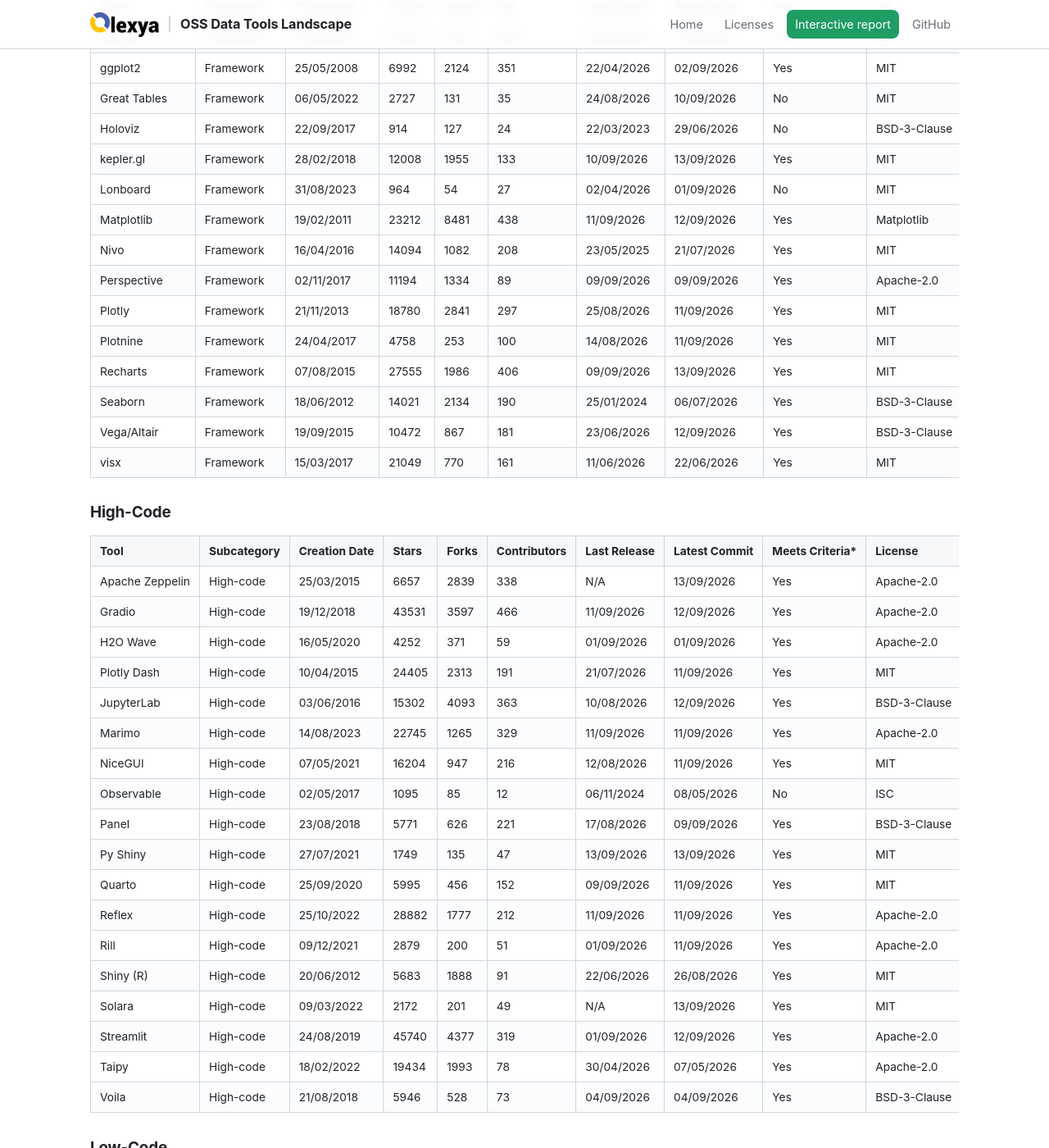
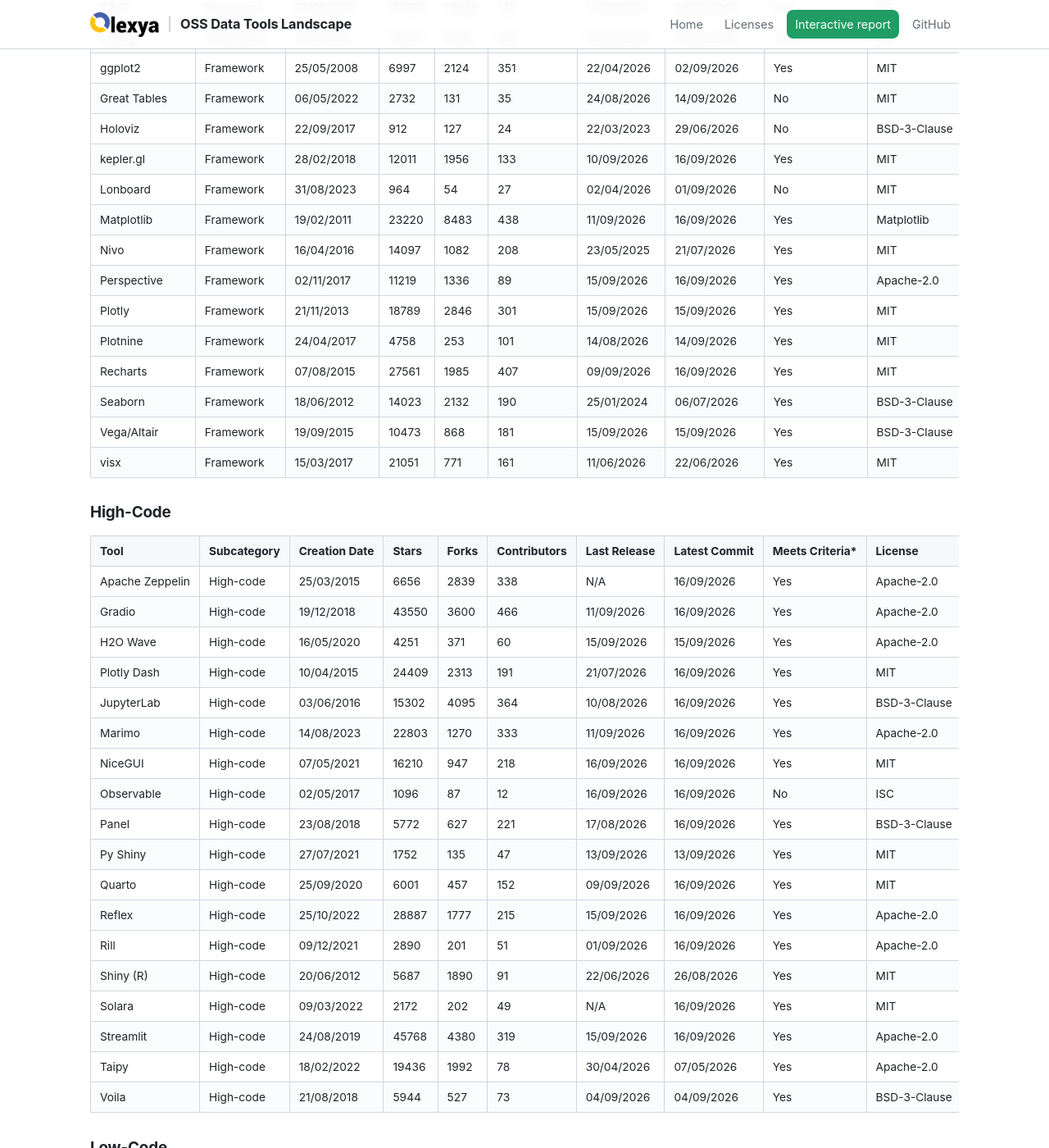
Before and after one commit to olexya/oss-data-tools-landscape, a Jekyll site: the page built from 04.analysis_and_output.md, in a window 1280 px wide and 1400 px high, scrolled down 869 px. Shown: the whole window at 82% size. Built offline with Jekyll 4.4.1, drawn with Linux system fonts in a browser that asks for light colours; our own code applies the rules of GitHub Pages for plain Markdown files; some of the changed text lies outside the part shown.

Commit message:
Update tools inventory [automated]

```diff
--- a/04.analysis_and_output.md
+++ b/04.analysis_and_output.md
@@ -17,96 +17,96 @@ Here is a summary table of the main analysis and output tools we have identified
 
 | Tool | Subcategory | Creation Date | Stars | Forks | Contributors | Last Release | Latest Commit | Meets Criteria* | License | Link |
 |---|---|---|---|---|---|---|---|---|---|---|
-| AntV G2 | Framework | 26/05/2016 | 12606 | 1661 | 217 | 06/01/2026 | 15/07/2026 | Yes | MIT | https://github.com/antvis/G2 |
-| ApexCharts | Framework | 24/07/2018 | 15157 | 1376 | 234 | 12/09/2026 | 13/09/2026 | Yes | MIT | https://github.com/apexcharts/apexcharts.js |
-| Apache ECharts | Framework | 03/04/2013 | 67313 | 19821 | 274 | 19/05/2026 | 12/09/2026 | Yes | Apache-2.0 | https://github.com/apache/echarts |
-| Bokeh | Framework | 26/03/2012 | 20449 | 4265 | 388 | N/A | 13/09/2026 | Yes | BSD-3-Clause | https://github.com/bokeh/bokeh |
-| Chart JS | Framework | 17/03/2013 | 67694 | 11935 | 426 | 13/10/2025 | 13/09/2026 | Yes | MIT | https://github.com/chartjs/Chart.js |
-| Cube | Framework | 16/09/2018 | 20815 | 2134 | 369 | 10/09/2026 | 12/09/2026 | Yes | Apache-2.0 | https://github.com/cube-js/cube |
-| D3JS | Framework | 27/09/2010 | 113726 | 22653 | 136 | 12/03/2024 | 28/05/2026 | Yes | ISC | https://github.com/d3/d3 |
-| deck.gl | Framework | 15/12/2015 | 14586 | 2267 | 285 | 05/09/2026 | 11/09/2026 | Yes | MIT | https://github.com/visgl/deck.gl |
-| ggplot2 | Framework | 25/05/2008 | 6992 | 2124 | 351 | 22/04/2026 | 02/09/2026 | Yes | MIT | https://github.com/tidyverse/ggplot2 |
-| Great Tables | Framework | 06/05/2022 | 2727 | 131 | 35 | 24/08/2026 | 10/09/2026 | No | MIT | https://github.com/posit-dev/great-tables |
-| Holoviz | Framework | 22/09/2017 | 914 | 127 | 24 | 22/03/2023 | 29/06/2026 | No | BSD-3-Clause | https://github.com/holoviz/holoviz |
-| kepler.gl | Framework | 28/02/2018 | 12008 | 1955 | 133 | 10/09/2026 | 13/09/2026 | Yes | MIT | https://github.com/keplergl/kepler.gl |
+| AntV G2 | Framework | 26/05/2016 | 12607 | 1660 | 217 | 06/01/2026 | 15/07/2026 | Yes | MIT | https://github.com/antvis/G2 |
+| ApexCharts | Framework | 24/07/2018 | 15157 | 1377 | 235 | 15/09/2026 | 16/09/2026 | Yes | MIT | https://github.com/apexcharts/apexcharts.js |
+| Apache ECharts | Framework | 03/04/2013 | 67338 | 19823 | 274 | 19/05/2026 | 12/09/2026 | Yes | Apache-2.0 | https://github.com/apache/echarts |
+| Bokeh | Framework | 26/03/2012 | 20454 | 4264 | 388 | N/A | 16/09/2026 | Yes | BSD-3-Clause | https://github.com/bokeh/bokeh |
+| Chart JS | Framework | 17/03/2013 | 67696 | 11934 | 426 | 13/10/2025 | 14/09/2026 | Yes | MIT | https://github.com/chartjs/Chart.js |
+| Cube | Framework | 16/09/2018 | 20850 | 2136 | 371 | 16/09/2026 | 16/09/2026 | Yes | Apache-2.0 | https://github.com/cube-js/cube |
+| D3JS | Framework | 27/09/2010 | 113736 | 22648 | 136 | 12/03/2024 | 28/05/2026 | Yes | ISC | https://github.com/d3/d3 |
+| deck.gl | Framework | 15/12/2015 | 14594 | 2266 | 285 | 05/09/2026 | 15/09/2026 | Yes | MIT | https://github.com/visgl/deck.gl |
+| ggplot2 | Framework | 25/05/2008 | 6997 | 2124 | 351 | 22/04/2026 | 02/09/2026 | Yes | MIT | https://github.com/tidyverse/ggplot2 |
+| Great Tables | Framework | 06/05/2022 | 2732 | 131 | 35 | 24/08/2026 | 14/09/2026 | No | MIT | https://github.com/posit-dev/great-tables |
+| Holoviz | Framework | 22/09/2017 | 912 | 127 | 24 | 22/03/2023 | 29/06/2026 | No | BSD-3-Clause | https://github.com/holoviz/holoviz |
+| kepler.gl | Framework | 28/02/2018 | 12011 | 1956 | 133 | 10/09/2026 | 16/09/2026 | Yes | MIT | https://github.com/keplergl/kepler.gl |
 | Lonboard | Framework | 31/08/2023 | 964 | 54 | 27 | 02/04/2026 | 01/09/2026 | No | MIT | https://github.com/developmentseed/lonboard |
-| Matplotlib | Framework | 19/02/2011 | 23212 | 8481 | 438 | 11/09/2026 | 12/09/2026 | Yes | Matplotlib | https://github.com/matplotlib/matplotlib |
-| Nivo | Framework | 16/04/2016 | 14094 | 1082 | 208 | 23/05/2025 | 21/07/2026 | Yes | MIT | https://github.com/plouc/nivo |
-| Perspective | Framework | 02/11/2017 | 11194 | 1334 | 89 | 09/09/2026 | 09/09/2026 | Yes | Apache-2.0 | https://github.com/finos/perspective |
-| Plotly | Framework | 21/11/2013 | 18780 | 2841 | 297 | 25/08/2026 | 11/09/2026 | Yes | MIT | https://github.com/plotly/plotly.py |
-| Plotnine | Framework | 24/04/2017 | 4758 | 253 | 100 | 14/08/2026 | 11/09/2026 | Yes | MIT | https://github.com/has2k1/plotnine |
-| Recharts | Framework | 07/08/2015 | 27555 | 1986 | 406 | 09/09/2026 | 13/09/2026 | Yes | MIT | https://github.com/recharts/recharts |
-| Seaborn | Framework | 18/06/2012 | 14021 | 2134 | 190 | 25/01/2024 | 06/07/2026 | Yes | BSD-3-Clause | https://github.com/mwaskom/seaborn |
-| Vega/Altair | Framework | 19/09/2015 | 10472 | 867 | 181 | 23/06/2026 | 12/09/2026 | Yes | BSD-3-Clause | https://github.com/vega/altair |
-| visx | Framework | 15/03/2017 | 21049 | 770 | 161 | 11/06/2026 | 22/06/2026 | Yes | MIT | https://github.com/airbnb/visx |
+| Matplotlib | Framework | 19/02/2011 | 23220 | 8483 | 438 | 11/09/2026 | 16/09/2026 | Yes | Matplotlib | https://github.com/matplotlib/matplotlib |
+| Nivo | Framework | 16/04/2016 | 14097 | 1082 | 208 | 23/05/2025 | 21/07/2026 | Yes | MIT | https://github.com/plouc/nivo |
+| Perspective | Framework | 02/11/2017 | 11219 | 1336 | 89 | 15/09/2026 | 16/09/2026 | Yes | Apache-2.0 | https://github.com/finos/perspective |
+| Plotly | Framework | 21/11/2013 | 18789 | 2846 | 301 | 15/09/2026 | 15/09/2026 | Yes | MIT | https://github.com/plotly/plotly.py |
+| Plotnine | Framework | 24/04/2017 | 4758 | 253 | 101 | 14/08/2026 | 14/09/2026 | Yes | MIT | https://github.com/has2k1/plotnine |
+| Recharts | Framework | 07/08/2015 | 27561 | 1985 | 407 | 09/09/2026 | 16/09/2026 | Yes | MIT | https://github.com/recharts/recharts |
+| Seaborn | Framework | 18/06/2012 | 14023 | 2132 | 190 | 25/01/2024 | 06/07/2026 | Yes | BSD-3-Clause | https://github.com/mwaskom/seaborn |
+| Vega/Altair | Framework | 19/09/2015 | 10473 | 868 | 181 | 15/09/2026 | 15/09/2026 | Yes | BSD-3-Clause | https://github.com/vega/altair |
+| visx | Framework | 15/03/2017 | 21051 | 771 | 161 | 11/06/2026 | 22/06/2026 | Yes | MIT | https://github.com/airbnb/visx |
 
 ### High-Code
 
 | Tool | Subcategory | Creation Date | Stars | Forks | Contributors | Last Release | Latest Commit | Meets Criteria* | License | Link |
 |---|---|---|---|---|---|---|---|---|---|---|
-| Apache Zeppelin | High-code | 25/03/2015 | 6657 | 2839 | 338 | N/A | 13/09/2026 | Yes | Apache-2.0 | https://github.com/apache/zeppelin |
-| Gradio | High-code | 19/12/2018 | 43531 | 3597 | 466 | 11/09/2026 | 12/09/2026 | Yes | Apache-2.0 | https://github.com/gradio-app/gradio |
-| H2O Wave | High-code | 16/05/2020 | 4252 | 371 | 59 | 01/09/2026 | 01/09/2026 | Yes | Apache-2.0 | https://github.com/h2oai/wave |
-| Plotly Dash | High-code | 10/04/2015 | 24405 | 2313 | 191 | 21/07/2026 | 11/09/2026 | Yes | MIT | https://github.com/plotly/dash |
-| JupyterLab | High-code | 03/06/2016 | 15302 | 4093 | 363 | 10/08/2026 | 12/09/2026 | Yes | BSD-3-Clause | https://github.com/jupyterlab/jupyterlab |
-| Marimo | High-code | 14/08/2023 | 22745 | 1265 | 329 | 11/09/2026 | 11/09/2026 | Yes | Apache-2.0 | https://github.com/marimo-team/marimo |
-| NiceGUI | High-code | 07/05/2021 | 16204 | 947 | 216 | 12/08/2026 | 11/09/2026 | Yes | MIT | https://github.com/zauberzeug/nicegui |
-| Observable | High-code | 02/05/2017 | 1095 | 85 | 12 | 06/11/2024 | 08/05/2026 | No | ISC | https://github.com/observablehq/runtime |
-| Panel | High-code | 23/08/2018 | 5771 | 626 | 221 | 17/08/2026 | 09/09/2026 | Yes | BSD-3-Clause | https://github.com/holoviz/panel |
-| Py Shiny | High-code | 27/07/2021 | 1749 | 135 | 47 | 13/09/2026 | 13/09/2026 | Yes | MIT | https://github.com/posit-dev/py-shiny |
-| Quarto | High-code | 25/09/2020 | 5995 | 456 | 152 | 09/09/2026 | 11/09/2026 | Yes | MIT | https://github.com/quarto-dev/quarto-cli |
-| Reflex | High-code | 25/10/2022 | 28882 | 1777 | 212 | 11/09/2026 | 11/09/2026 | Yes | Apache-2.0 | https://github.com/reflex-dev/reflex |
-| Rill | High-code | 09/12/2021 | 2879 | 200 | 51 | 01/09/2026 | 11/09/2026 | Yes | Apache-2.0 | https://github.com/rilldata/rill |
-| Shiny (R) | High-code | 20/06/2012 | 5683 | 1888 | 91 | 22/06/2026 | 26/08/2026 | Yes | MIT | https://github.com/rstudio/shiny |
-| Solara | High-code | 09/03/2022 | 2172 | 201 | 49 | N/A | 13/09/2026 | Yes | MIT | https://github.com/widgetti/solara |
-| Streamlit | High-code | 24/08/2019 | 45740 | 4377 | 319 | 01/09/2026 | 12/09/2026 | Yes | Apache-2.0 | https://github.com/streamlit/streamlit |
-| Taipy | High-code | 18/02/2022 | 19434 | 1993 | 78 | 30/04/2026 | 07/05/2026 | Yes | Apache-2.0 | https://github.com/Avaiga/taipy |
-| Voila | High-code | 21/08/2018 | 5946 | 528 | 73 | 04/09/2026 | 04/09/2026 | Yes | BSD-3-Clause | https://github.com/voila-dashboards/voila |
+| Apache Zeppelin | High-code | 25/03/2015 | 6656 | 2839 | 338 | N/A | 16/09/2026 | Yes | Apache-2.0 | https://github.com/apache/zeppelin |
+| Gradio | High-code | 19/12/2018 | 43550 | 3600 | 466 | 11/09/2026 | 16/09/2026 | Yes | Apache-2.0 | https://github.com/gradio-app/gradio |
+| H2O Wave | High-code | 16/05/2020 | 4251 | 371 | 60 | 15/09/2026 | 15/09/2026 | Yes | Apache-2.0 | https://github.com/h2oai/wave |
+| Plotly Dash | High-code | 10/04/2015 | 24409 | 2313 | 191 | 21/07/2026 | 16/09/2026 | Yes | MIT | https://github.com/plotly/dash |
+| JupyterLab | High-code | 03/06/2016 | 15302 | 4095 | 364 | 10/08/2026 | 16/09/2026 | Yes | BSD-3-Clause | https://github.com/jupyterlab/jupyterlab |
+| Marimo | High-code | 14/08/2023 | 22803 | 1270 | 333 | 11/09/2026 | 16/09/2026 | Yes | Apache-2.0 | https://github.com/marimo-team/marimo |
+| NiceGUI | High-code | 07/05/2021 | 16210 | 947 | 218 | 16/09/2026 | 16/09/2026 | Yes | MIT | https://github.com/zauberzeug/nicegui |
+| Observable | High-code | 02/05/2017 | 1096 | 87 | 12 | 16/09/2026 | 16/09/2026 | No | ISC | https://github.com/observablehq/runtime |
+| Panel | High-code | 23/08/2018 | 5772 | 627 | 221 | 17/08/2026 | 16/09/2026 | Yes | BSD-3-Clause | https://github.com/holoviz/panel |
+| Py Shiny | High-code | 27/07/2021 | 1752 | 135 | 47 | 13/09/2026 | 13/09/2026 | Yes | MIT | https://github.com/posit-dev/py-shiny |
+| Quarto | High-code | 25/09/2020 | 6001 | 457 | 152 | 09/09/2026 | 16/09/2026 | Yes | MIT | https://github.com/quarto-dev/quarto-cli |
+| Reflex | High-code | 25/10/2022 | 28887 | 1777 | 215 | 15/09/2026 | 16/09/2026 | Yes | Apache-2.0 | https://github.com/reflex-dev/reflex |
+| Rill | High-code | 09/12/2021 | 2890 | 201 | 51 | 01/09/2026 | 16/09/2026 | Yes | Apache-2.0 | https://github.com/rilldata/rill |
+| Shiny (R) | High-code | 20/06/2012 | 5687 | 1890 | 91 | 22/06/2026 | 26/08/2026 | Yes | MIT | https://github.com/rstudio/shiny |
+| Solara | High-code | 09/03/2022 | 2172 | 202 | 49 | N/A | 16/09/2026 | Yes | MIT | https://github.com/widgetti/solara |
+| Streamlit | High-code | 24/08/2019 | 45768 | 4380 | 319 | 15/09/2026 | 16/09/2026 | Yes | Apache-2.0 | https://github.com/streamlit/streamlit |
+| Taipy | High-code | 18/02/2022 | 19436 | 1992 | 78 | 30/04/2026 | 07/05/2026 | Yes | Apache-2.0 | https://github.com/Avaiga/taipy |
+| Voila | High-code | 21/08/2018 | 5944 | 527 | 73 | 04/09/2026 | 04/09/2026 | Yes | BSD-3-Clause | https://github.com/voila-dashboards/voila |
 
 ### Low-Code
 
 | Tool | Subcategory | Creation Date | Stars | Forks | Contributors | Last Release | Latest Commit | Meets Criteria* | License | Link |
 |---|---|---|---|---|---|---|---|---|---|---|
-| Datasette | Low-code | 23/10/2017 | 11460 | 902 | 93 | 11/09/2026 | 11/09/2026 | Yes | Apache-2.0 | https://github.com/simonw/datasette |
-| Evidence | Low-code | 27/05/2021 | 6935 | 417 | 67 | 06/02/2026 | 11/09/2026 | Yes | MIT | https://github.com/evidence-dev/evidence |
-| Grafana | Low-code | 11/12/2013 | 76733 | 14730 | 373 | 02/09/2026 | 12/09/2026 | Yes | AGPL-3.0 | https://github.com/grafana/grafana |
-| Kibana | Low-code | 26/01/2013 | 21286 | 8631 | 375 | 03/09/2026 | 13/09/2026 | Yes | Elastic-2.0 | https://github.com/elastic/kibana |
+| Datasette | Low-code | 23/10/2017 | 11469 | 903 | 98 | 16/09/2026 | 16/09/2026 | Yes | Apache-2.0 | https://github.com/simonw/datasette |
+| Evidence | Low-code | 27/05/2021 | 6941 | 418 | 67 | 06/02/2026 | 16/09/2026 | Yes | MIT | https://github.com/evidence-dev/evidence |
+| Grafana | Low-code | 11/12/2013 | 76775 | 14748 | 373 | 15/09/2026 | 16/09/2026 | Yes | AGPL-3.0 | https://github.com/grafana/grafana |
+| Kibana | Low-code | 26/01/2013 | 21288 | 8631 | 375 | 15/09/2026 | 16/09/2026 | Yes | Elastic-2.0 | https://github.com/elastic/kibana |
 | KNIME | Low-code | N/A | N/A | N/A | N/A | N/A | N/A | Yes | GPL-3.0 | https://github.com/knime/knime-core |
-| Observable Framework | Low-code | 27/09/2023 | 3623 | 204 | 38 | 02/03/2026 | 15/05/2026 | No | ISC | https://github.com/observablehq/framework |
-| Orange | Low-code | 22/02/2013 | 5694 | 1110 | 110 | 20/12/2025 | 09/09/2026 | Yes | GPL-3.0 | https://github.com/biolab/orange3 |
+| Observable Framework | Low-code | 27/09/2023 | 3639 | 205 | 38 | 02/03/2026 | 15/05/2026 | No | ISC | https://github.com/observablehq/framework |
+| Orange | Low-code | 22/02/2013 | 5697 | 1111 | 109 | 20/12/2025 | 09/09/2026 | Yes | GPL-3.0 | https://github.com/biolab/orange3 |
 | PyGWalker | Low-code | 16/02/2023 | 15970 | 889 | 26 | 04/04/2026 | 05/09/2026 | Yes | Apache-2.0 | https://github.com/Kanaries/pygwalker |
-| Querybook | Low-code | 05/03/2020 | 2289 | 299 | 57 | 22/04/2025 | 11/08/2026 | Yes | Apache-2.0 | https://github.com/pinterest/querybook |
-| RAWGraphs | Low-code | 17/04/2013 | 9031 | 1843 | 16 | 26/01/2024 | 28/01/2025 | No | Apache-2.0 | https://github.com/rawgraphs/rawgraphs-app |
-| Redash | Low-code | 28/10/2013 | 28794 | 4628 | 391 | 02/03/2026 | 03/09/2026 | No | BSD-2-Clause | https://github.com/getredash/redash |
-| Vizro | Low-code | 04/09/2023 | 3788 | 301 | 48 | 10/08/2026 | 10/09/2026 | Yes | Apache-2.0 | https://github.com/mckinsey/vizro |
-| WrenAI | Low-code | 13/03/2024 | 17620 | 2003 | 80 | 10/09/2026 | 13/09/2026 | Yes | AGPL-3.0 | https://github.com/Canner/WrenAI |
+| Querybook | Low-code | 05/03/2020 | 2289 | 300 | 58 | 22/04/2025 | 16/09/2026 | Yes | Apache-2.0 | https://github.com/pinterest/querybook |
+| RAWGraphs | Low-code | 17/04/2013 | 9031 | 1842 | 16 | 26/01/2024 | 28/01/2025 | No | Apache-2.0 | https://github.com/rawgraphs/rawgraphs-app |
+| Redash | Low-code | 28/10/2013 | 28796 | 4624 | 391 | 02/03/2026 | 03/09/2026 | No | BSD-2-Clause | https://github.com/getredash/redash |
+| Vizro | Low-code | 04/09/2023 | 3791 | 301 | 48 | 10/08/2026 | 16/09/2026 | Yes | Apache-2.0 | https://github.com/mckinsey/vizro |
+| WrenAI | Low-code | 13/03/2024 | 17663 | 2013 | 80 | 10/09/2026 | 16/09/2026 | Yes | AGPL-3.0 | https://github.com/Canner/WrenAI |
 
 ### No-Code
 
 | Tool | Subcategory | Creation Date | Stars | Forks | Contributors | Last Release | Latest Commit | Meets Criteria* | License | Link |
 |---|---|---|---|---|---|---|---|---|---|---|
-| Appsmith | No-code | 30/06/2020 | 40866 | 4758 | 327 | 09/09/2026 | 11/09/2026 | Yes | Apache-2.0 | https://github.com/appsmithorg/appsmith |
-| Budibase | No-code | 07/06/2019 | 28277 | 2212 | 121 | 10/09/2026 | 10/09/2026 | Yes | GPL-3.0 | https://github.com/Budibase/budibase |
-| Chartbrew | No-code | 29/08/2019 | 4058 | 455 | 23 | 31/07/2026 | 05/08/2026 | No | FSL-1.1 | https://github.com/chartbrew/chartbrew |
-| DataEase | No-code | 02/02/2021 | 24430 | 4239 | 92 | 31/08/2026 | 11/09/2026 | Yes | GPL-3.0 | https://github.com/dataease/dataease |
-| Lightdash | No-code | 19/03/2021 | 6135 | 775 | 170 | 11/09/2026 | 11/09/2026 | Yes | MIT | https://github.com/lightdash/lightdash |
-| Metabase | No-code | 02/02/2015 | 49232 | 6815 | 391 | 10/09/2026 | 13/09/2026 | Yes | AGPL-3.0 | https://github.com/metabase/metabase |
-| Superset | No-code | 21/07/2015 | 74744 | 18266 | 419 | 09/09/2026 | 13/09/2026 | Yes | Apache-2.0 | https://github.com/apache/superset |
-| ToolJet | No-code | 30/03/2021 | 40907 | 5442 | 408 | 10/09/2026 | 10/09/2026 | Yes | AGPL-3.0 | https://github.com/ToolJet/ToolJet |
+| Appsmith | No-code | 30/06/2020 | 40888 | 4760 | 327 | 09/09/2026 | 16/09/2026 | Yes | Apache-2.0 | https://github.com/appsmithorg/appsmith |
+| Budibase | No-code | 07/06/2019 | 28291 | 2216 | 121 | 14/09/2026 | 16/09/2026 | Yes | GPL-3.0 | https://github.com/Budibase/budibase |
+| Chartbrew | No-code | 29/08/2019 | 4059 | 454 | 23 | 31/07/2026 | 05/08/2026 | No | FSL-1.1 | https://github.com/chartbrew/chartbrew |
+| DataEase | No-code | 02/02/2021 | 24440 | 4235 | 92 | 31/08/2026 | 16/09/2026 | Yes | GPL-3.0 | https://github.com/dataease/dataease |
+| Lightdash | No-code | 19/03/2021 | 6140 | 776 | 170 | 16/09/2026 | 16/09/2026 | Yes | MIT | https://github.com/lightdash/lightdash |
+| Metabase | No-code | 02/02/2015 | 49296 | 6826 | 391 | 16/09/2026 | 17/09/2026 | Yes | AGPL-3.0 | https://github.com/metabase/metabase |
+| Superset | No-code | 21/07/2015 | 74794 | 18309 | 419 | 09/09/2026 | 17/09/2026 | Yes | Apache-2.0 | https://github.com/apache/superset |
+| ToolJet | No-code | 30/03/2021 | 41012 | 5447 | 408 | 16/09/2026 | 16/09/2026 | Yes | AGPL-3.0 | https://github.com/ToolJet/ToolJet |
 
 ### Web Analytics
 
 | Tool | Subcategory | Creation Date | Stars | Forks | Contributors | Last Release | Latest Commit | Meets Criteria* | License | Link |
 |---|---|---|---|---|---|---|---|---|---|---|
-| Ackee | Web Analytics | 16/04/2014 | 4702 | 384 | 44 | 08/04/2026 | 08/04/2026 | Yes | MIT | https://github.com/electerious/Ackee |
-| GoatCounter | Web Analytics | 28/05/2019 | 5966 | 278 | 60 | 15/12/2025 | 10/09/2026 | Yes | EUPL-1.2 | https://github.com/arp242/goatcounter |
-| Matomo | Web Analytics | 30/03/2011 | 21863 | 2897 | 344 | 11/09/2026 | 13/09/2026 | Yes | GPL-3.0 | https://github.com/matomo-org/matomo |
-| Open Web Analytics | Web Analytics | 01/04/2012 | 2688 | 489 | 24 | 12/09/2026 | 13/09/2026 | No | GPL-2.0 | https://github.com/Open-Web-Analytics/Open-Web-Analytics |
-| OpenReplay | Web Analytics | 29/04/2021 | 12842 | 840 | 70 | 05/05/2026 | 10/09/2026 | Yes | AGPL-3.0 | https://github.com/openreplay/openreplay |
-| Plausible | Web Analytics | 04/12/2018 | 29064 | 1865 | 110 | 15/05/2026 | 11/09/2026 | Yes | AGPL-3.0 | https://github.com/plausible/analytics |
-| Posthog | Web Analytics | 23/01/2020 | 39776 | 3373 | 393 | 13/09/2026 | 13/09/2026 | Yes | MIT | https://github.com/PostHog/posthog |
-| Rybbit | Web Analytics | 14/01/2025 | 12986 | 742 | 57 | 12/09/2026 | 13/09/2026 | Yes | AGPL-3.0 | https://github.com/rybbit-io/rybbit |
-| Umami | Web Analytics | 17/07/2020 | 38793 | 8019 | 392 | 20/08/2026 | 20/08/2026 | Yes | MIT | https://github.com/umami-software/umami |
+| Ackee | Web Analytics | 16/04/2014 | 4705 | 384 | 44 | 08/04/2026 | 08/04/2026 | Yes | MIT | https://github.com/electerious/Ackee |
+| GoatCounter | Web Analytics | 28/05/2019 | 5971 | 280 | 60 | 15/12/2025 | 10/09/2026 | Yes | EUPL-1.2 | https://github.com/arp242/goatcounter |
+| Matomo | Web Analytics | 30/03/2011 | 21876 | 2896 | 344 | 16/09/2026 | 16/09/2026 | Yes | GPL-3.0 | https://github.com/matomo-org/matomo |
+| Open Web Analytics | Web Analytics | 01/04/2012 | 2688 | 488 | 24 | 12/09/2026 | 16/09/2026 | No | GPL-2.0 | https://github.com/Open-Web-Analytics/Open-Web-Analytics |
+| OpenReplay | Web Analytics | 29/04/2021 | 12867 | 844 | 71 | 05/05/2026 | 16/09/2026 | Yes | AGPL-3.0 | https://github.com/openreplay/openreplay |
+| Plausible | Web Analytics | 04/12/2018 | 29102 | 1865 | 110 | 15/05/2026 | 16/09/2026 | Yes | AGPL-3.0 | https://github.com/plausible/analytics |
+| Posthog | Web Analytics | 23/01/2020 | 39818 | 3388 | 393 | 16/09/2026 | 16/09/2026 | Yes | MIT | https://github.com/PostHog/posthog |
+| Rybbit | Web Analytics | 14/01/2025 | 13015 | 745 | 57 | 12/09/2026 | 16/09/2026 | Yes | AGPL-3.0 | https://github.com/rybbit-io/rybbit |
+| Umami | Web Analytics | 17/07/2020 | 38866 | 8045 | 392 | 20/08/2026 | 20/08/2026 | Yes | MIT | https://github.com/umami-software/umami |
 
 *Criteria: >40 contributors, >500 stars, and recent releases/commit
 
```
Also changed, not shown: 01.ingestion_and_transport.md (+40 -40 lines), 02.storage.md (+33 -33 lines), 03.query_and_processing.md (+49 -49 lines), 05.platform_management.md (+48 -48 lines).
